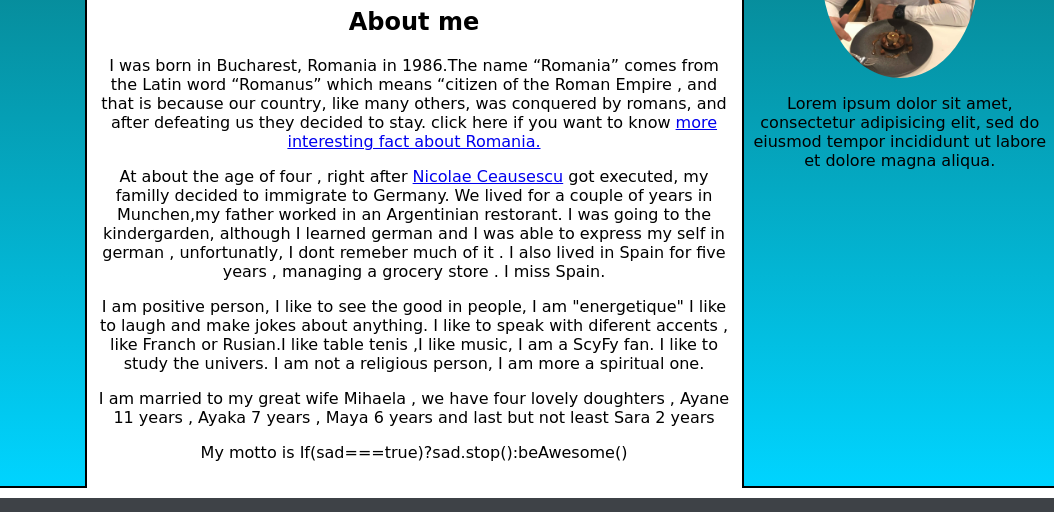
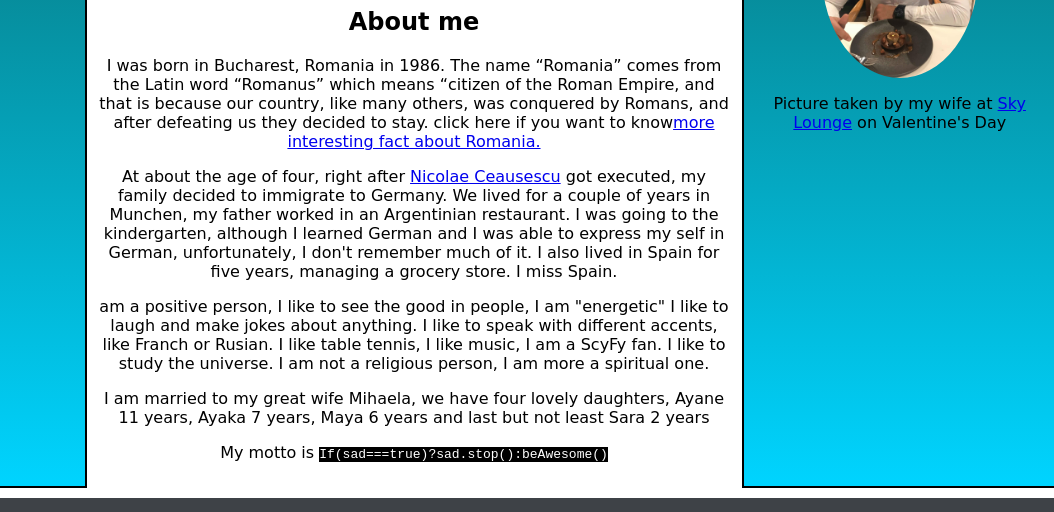
Before and after one commit to Mavroian/Mavroian.github.io, a plain HTML site: page index.html in a window 1280 px wide. Shown: the part 182-694 px from the top of the page, 226-1280 px from the left. Drawn offline with Linux system fonts and the light colour scheme.

Commit message:
A few more adjustaments

```diff
--- a/index.html
+++ b/index.html
@@ -17,18 +17,15 @@
         </header>
         <div class="main">
             <h2> About me</h2>
-            <p>
-                I was born in Bucharest, Romania in 1986.The name “Romania” comes from the Latin word “Romanus” which means “citizen of the Roman Empire , and that is because our country, like many others, was conquered by romans, and after defeating us they decided to stay.
-                click here if you want to know <a href="https://worldstrides.com/blog/2017/10/14-interesting-facts-romania/">more interesting fact about Romania.</a>
+            <p>I was born in Bucharest, Romania in 1986. The name “Romania” comes from the Latin word “Romanus” which means “citizen of the Roman Empire, and that is because our country, like many others, was conquered by Romans, and after defeating us they decided to stay. click here if you want to know<a href="https://worldstrides.com/blog/2017/10/14-interesting-facts-romania/">more interesting fact about Romania.</a>
             </p>
             <p>
-               At about the age of four , right after <a href="https://en.wikipedia.org/wiki/Nicolae_Ceau%C8%99escu">Nicolae Ceausescu</a> got executed, my familly decided to immigrate to Germany. We lived for a couple of years in Munchen,my father worked  in an Argentinian restorant. I was going to the kindergarden, although I learned german and I was able to express my self in german , unfortunatly, I dont remeber much  of it . I also lived in Spain for five years , managing a grocery store . I miss Spain.
+              At about the age of four, right after  <a href="https://en.wikipedia.org/wiki/Nicolae_Ceau%C8%99escu">Nicolae Ceausescu</a> got executed, my family decided to immigrate to Germany. We lived for a couple of years in Munchen, my father worked in an Argentinian restaurant. I was going to the kindergarten, although I learned German and I was able to express my self in German, unfortunately, I don't remember much of it. I also lived in Spain for five years, managing a grocery store. I miss Spain.
             </p>
-             <p>I am positive person, I like to see the good in people, I am "energetique" I like to laugh and make jokes about anything. I like   to speak with diferent accents , like Franch or Rusian.I like table tenis ,I like music, I am a ScyFy fan. I like to study the univers.
-               I am not a religious person, I am more a spiritual one.
+             <p> am a positive person, I like to see the good in people, I am "energetic" I like to laugh and make jokes about anything. I like to speak with different accents, like Franch or Rusian. I like table tennis,  I like music, I am a ScyFy fan. I like to study the universe. I am not a religious person, I am more a spiritual one.
             </p>
             <p>
-               I am married to my great wife Mihaela , we have four lovely doughters , Ayane 11 years , Ayaka 7 years , Maya 6 years and last but not least Sara 2 years
+               I am married to my great wife Mihaela, we have four lovely daughters, Ayane 11 years, Ayaka 7 years, Maya 6 years and last but not least Sara 2 years
             </p>
             <p>
               My motto is <span>If(sad===true)?sad.stop():beAwesome()</span>
@@ -37,7 +34,7 @@
         <div class="picture-left ">
             <img class="center" src="img/profilepic.jpeg"  alt="A picture of me ">
             <p>
-                Lorem ipsum dolor sit amet, consectetur adipisicing elit, sed do eiusmod tempor incididunt ut labore et dolore magna aliqua.
+                Picture taken by my wife at <a href="https://www.kaikan.co.jp/branch/skylounge/">Sky Lounge</a> on Valentine's Day
             </p>
         </div>
         <div class="sidebar-right">
--- a/style.css
+++ b/style.css
@@ -70,6 +70,11 @@ img {
 }
 .sidebar-right ul li {
   padding: 20px;
+}
+span {
+  background: black;
+    color:white;
+    font-family: monospace;
 }
 /*Make website Responsive*/
 @media screen and (max-width: 600px) {
```
